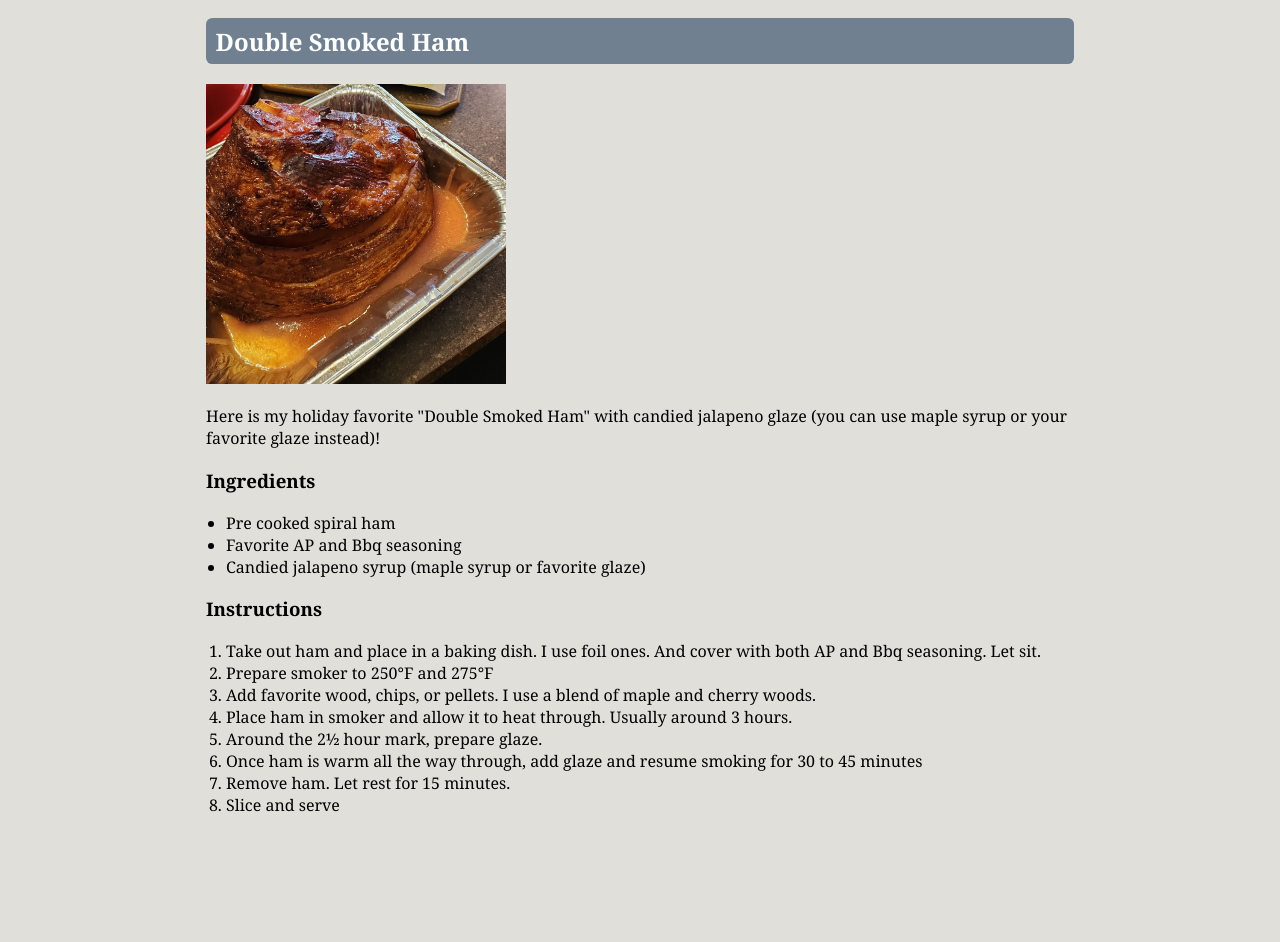
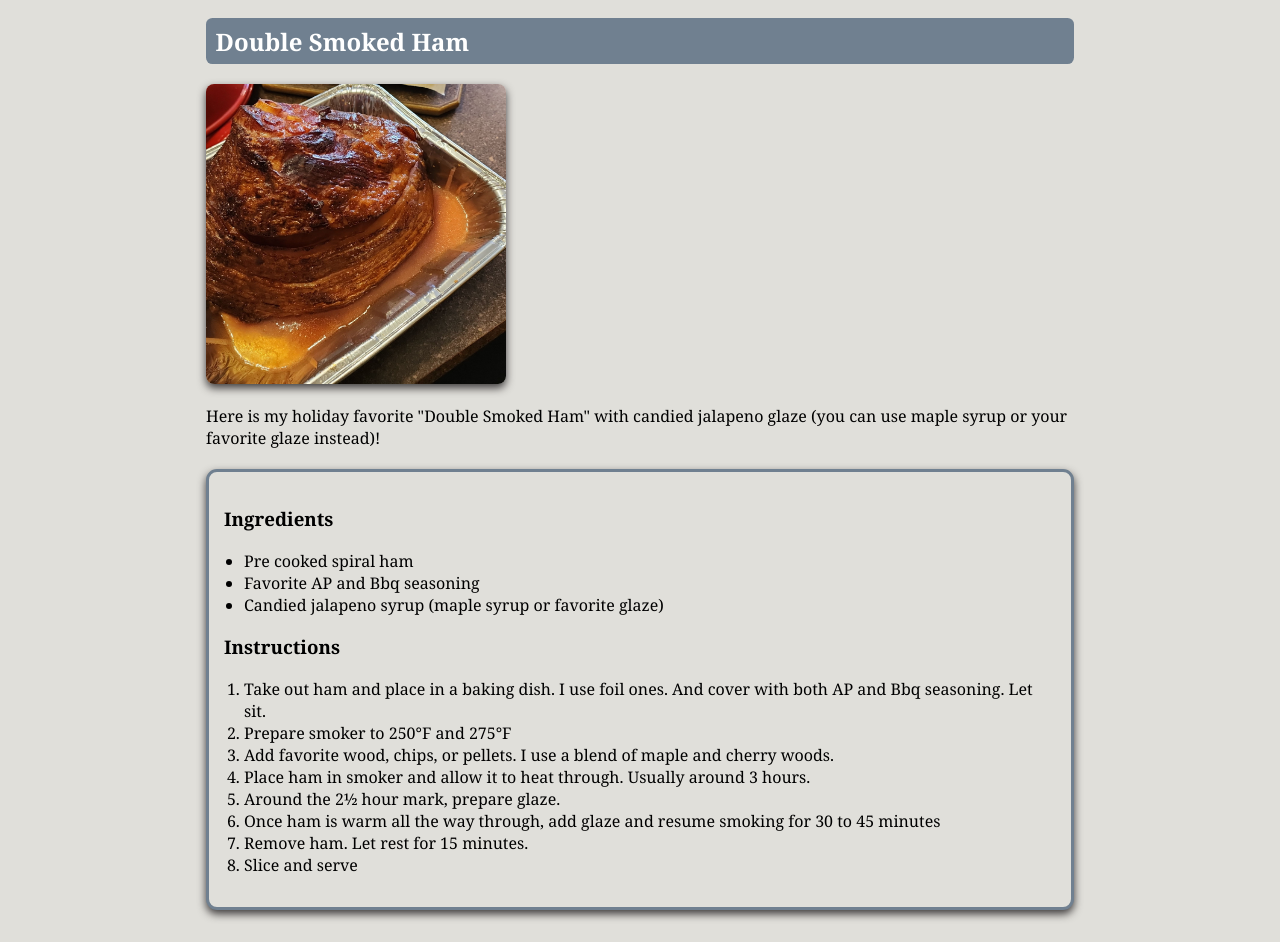
Before and after one commit to CHFS33/first-project, a plain HTML site: page index.html in a window 1280 px wide. Shown: the part 124-1066 px from the top of the page. Before the commit the page ends 972 px from the top, so only its background shows below. Drawn offline with Linux system fonts and the light colour scheme.

Commit message:
style: added border and box around img and section element

```diff
--- a/style.css
+++ b/style.css
@@ -27,8 +27,25 @@ h2 {
   border-radius: .4rem;
 }
 
+img {
+  border: 0px transparent #000000;
+
+  border-radius: 8px;
+  background-color: #E0DFDA;
+  box-shadow: 0 4px 8px rgb(62, 59, 59, 1);
+}
 article, section {
 margin-block: 1rem;
+}
+
+section {
+  border: 3.5px solid #708090;
+  padding: 15px;
+  margin: 20px 0;
+  border-radius: 11px;
+  background-color: #E0DFDA;
+  box-shadow: 0 4px 8px rgb(62, 59, 59, 1);
+
 }
 
 ul, ol {
```
